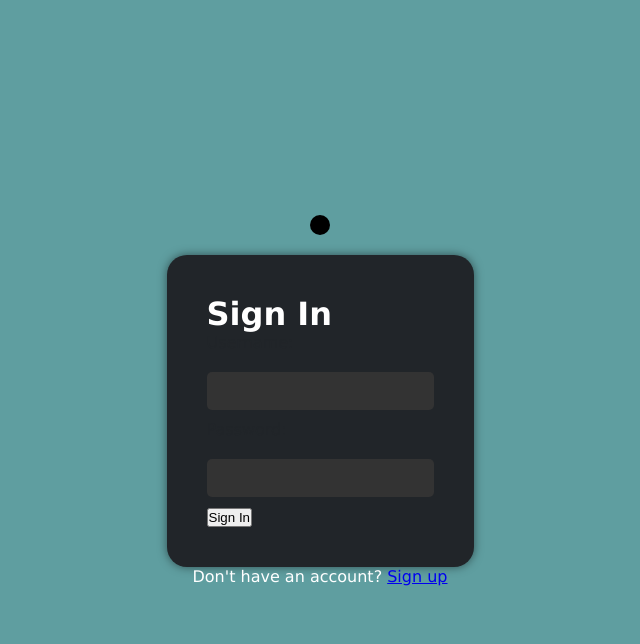
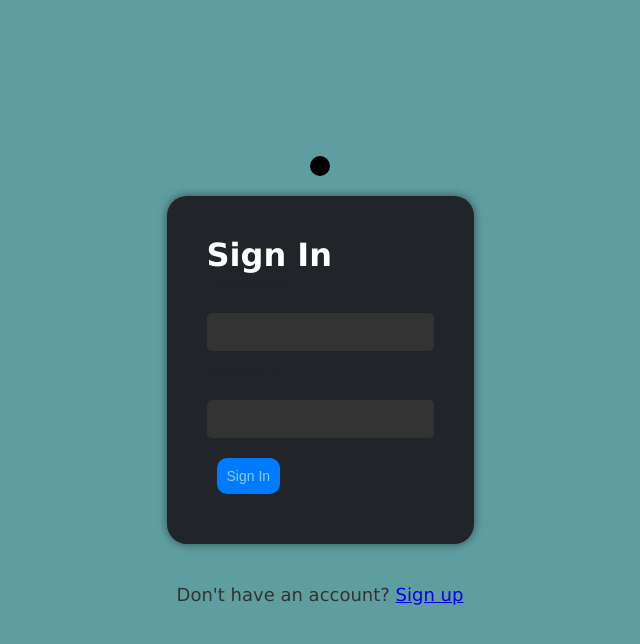
Before and after one commit to wailbentafat/todo-app, a Flask app: page /login in a window 1280 px wide. Shown: the top 644 px of the page, without its empty margins (320-960 px from the left). Run offline with Flask 3, Linux system fonts and the light colour scheme.

Commit message:
Update loginto.html

```diff
--- a/templates/loginto.html
+++ b/templates/loginto.html
@@ -64,6 +64,7 @@
             text-shadow: whitesmoke;
             border-color: #dddddd;
             transition: background-color 0.3s, border-color 0.4s;
+
         }
 
         .login input[type="text"]:hover,
@@ -71,6 +72,37 @@
             background-color: lightskyblue;
             border-color: blanchedalmond;
         }
+        .login button{
+            font-size: 14px;
+            padding: 10px;
+
+            margin: 10px;
+            background-color: #007bff;
+            box-shadow: #f8f9fa;
+            color: lightskyblue;
+            border: none;
+            border-radius: 10px;
+            transition: font-size 0.2s,background-color 0.2s  ;
+            transition: color 0.2s ;
+
+        }
+        .login button:hover{
+            font-size: 18px;
+            background-color: #333333;
+            color: white;
+
+        }
+        .register-link{
+            margin: 20px;
+            padding: 20px;
+            font-size: 18px;
+            color: #333333;
+        }
+        .register-link p{
+            color: #333333;
+            font-size: 18px;
+        }
+
     </style>
 </head>
 <body>
```
